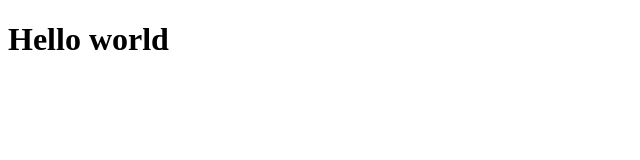
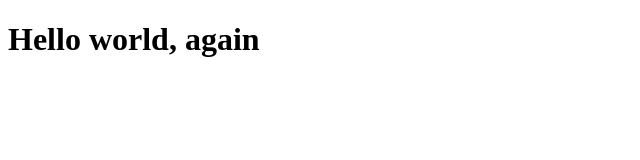
Before and after one commit to Yofukashi625/git-practice, a plain HTML site: page index.html in a window 1280 px wide. Shown: the whole page, without its empty margins (0-640 px from the left). Drawn offline with Linux system fonts and the light colour scheme.

Commit message:
test commit

```diff
--- a/index.html
+++ b/index.html
@@ -7,6 +7,6 @@
     <title>Document</title>
 </head>
 <body>
-    <h1>Hello world</h1>
+    <h1>Hello world, again</h1>
 </body>
 </html>
```
